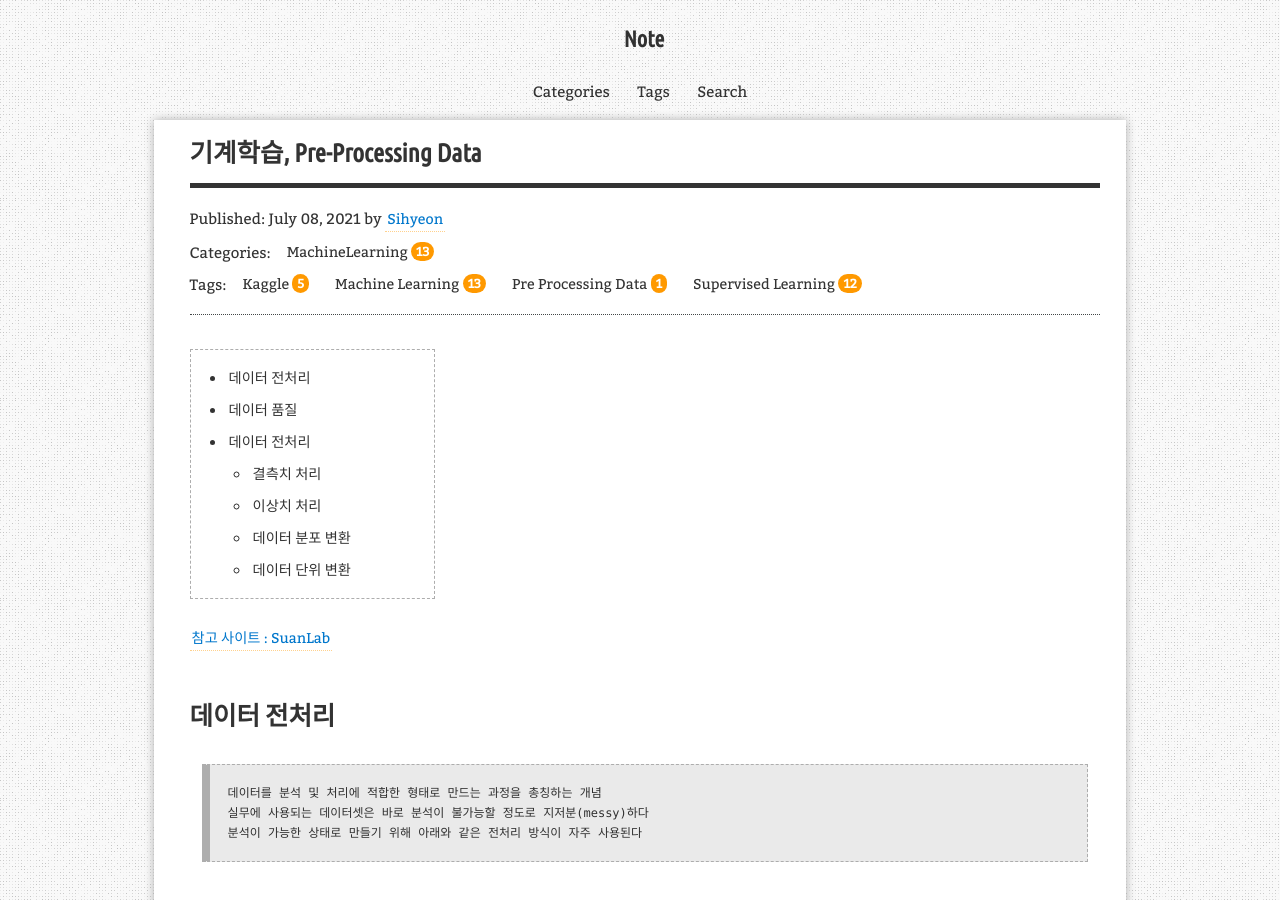
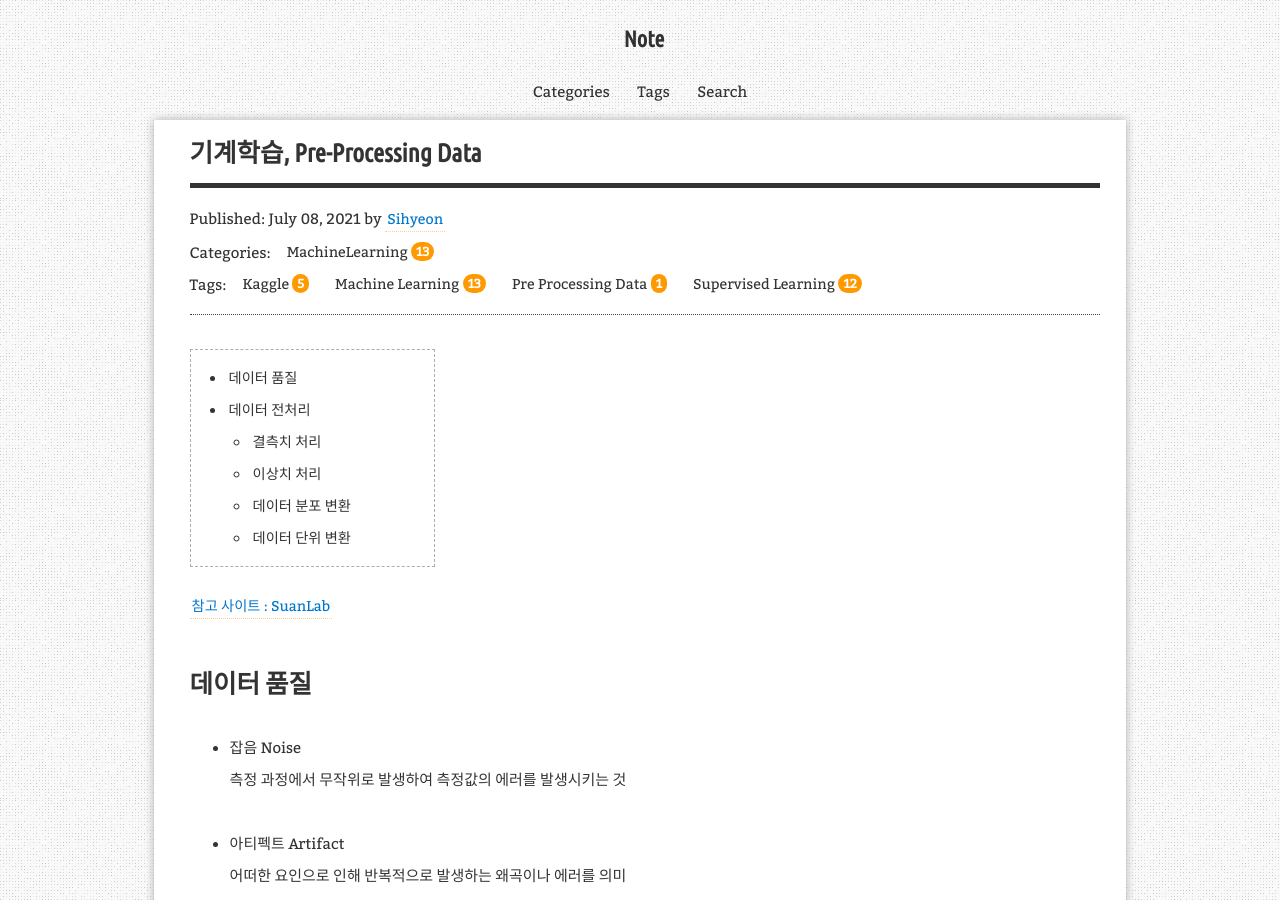
Before and after one commit to aristohyun/aristohyun.github.io, a Jekyll site: the page built from _posts/2021-07-08-Pre-Processing-data.md, in a window 1280 px wide and 900 px high. Built offline with Jekyll 4.4.1, drawn with Linux system fonts in a browser that asks for light colours; formulas are drawn with MathJax 3; comment, search, counter and statistics services are not loaded; some of the changed text lies outside the part shown.

Commit message:
Update 2021-07-08-Pre-Processing-data.md

```diff
--- a/_posts/2021-07-08-Pre-Processing-data.md
+++ b/_posts/2021-07-08-Pre-Processing-data.md
@@ -13,12 +13,6 @@ redirect_from:
 {:toc .toc}
 
 [참고 사이트 : SuanLab](http://suanlab.com/){:target="_ blank"}
-
-# 데이터 전처리
-
-> 데이터를 분석 및 처리에 적합한 형태로 만드는 과정을 총칭하는 개념
-> 실무에 사용되는 데이터셋은 바로 분석이 불가능할 정도로 지저분(messy)하다
-> 분석이 가능한 상태로 만들기 위해 아래와 같은 전처리 방식이 자주 사용된다
 
 # 데이터 품질
 
```
Also changed, not shown: other parts of _posts/2021-07-08-Pre-Processing-data.md (+6 -0 lines).
